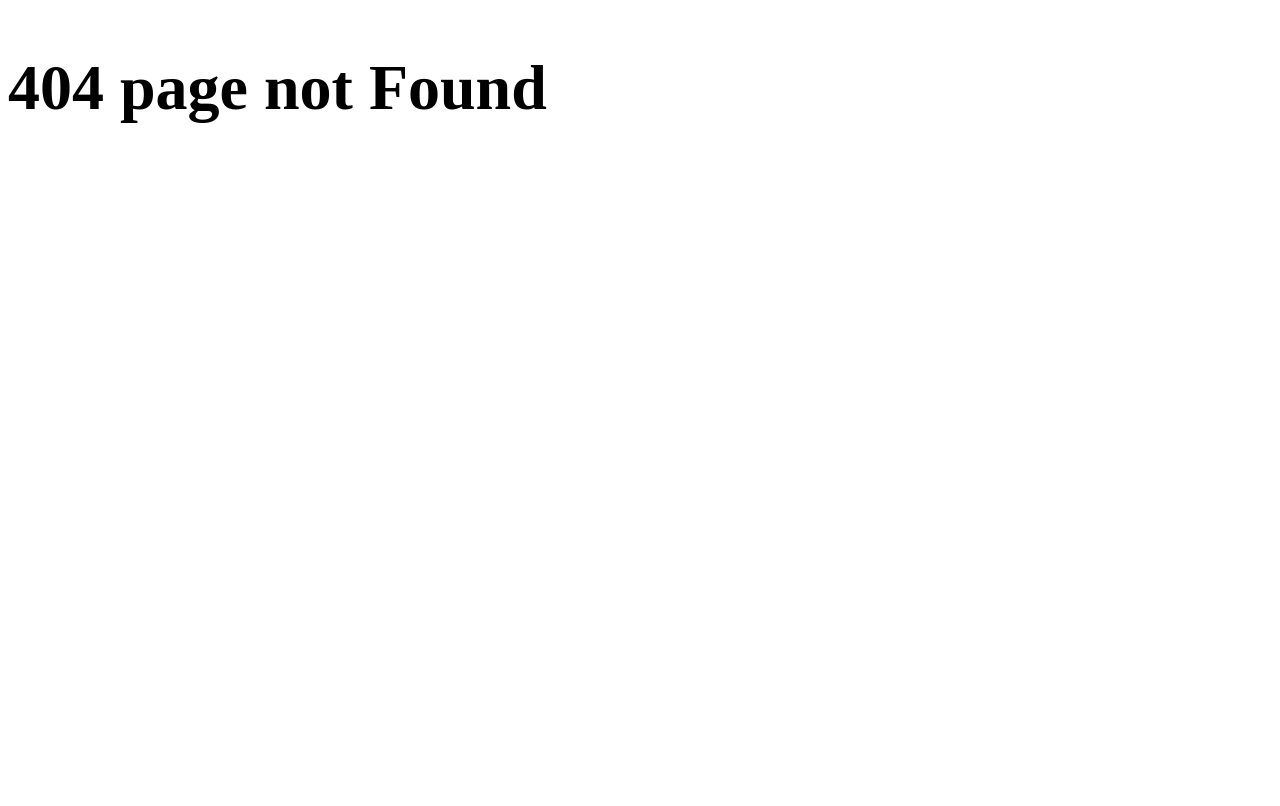
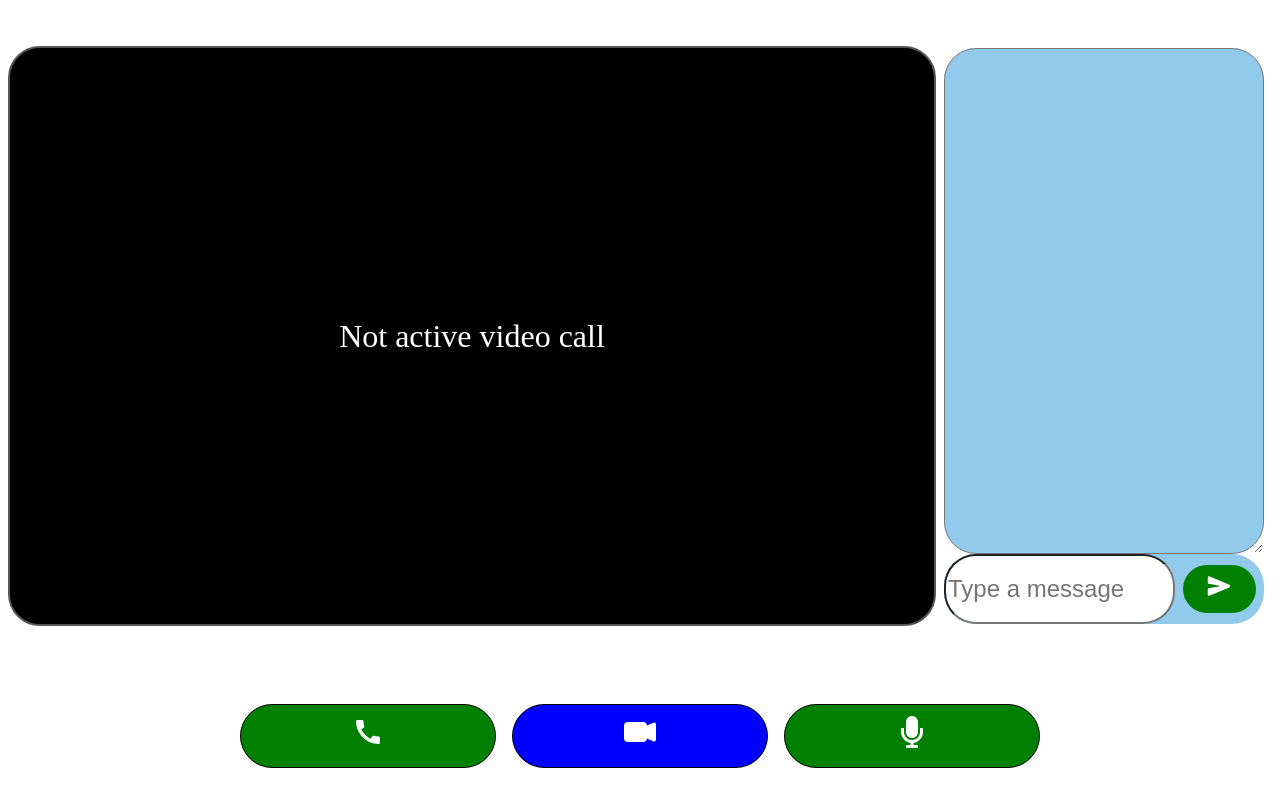
Before and after one commit to Carlosmtp/Videoconferencia, a React (Create React App) app: page /video-call in a window 1280 px wide. Before the commit this address had no page. Built offline with nearby package versions, Linux system fonts and the light colour scheme.

Commit message:
sketch of video-call page

```diff
--- a/package.json
+++ b/package.json
@@ -13,6 +13,7 @@
     "@types/react-dom": "^18.3.0",
     "react": "^18.3.0",
     "react-dom": "^18.3.0",
+    "react-icons": "^5.2.1",
     "react-router-dom": "^6.23.0",
     "react-scripts": "^5.0.1"
   },
--- a/src/pages/dashboard/Dashboard.tsx
+++ b/src/pages/dashboard/Dashboard.tsx
@@ -1,10 +1,31 @@
 import React from "react";
+import { useNavigate } from "react-router-dom";
+
+
 
 export default function Dashboard() {
+    const navigate = useNavigate();
+
+    const onHandleChat = () => {
+        alert("We're working on it!");
+    }
+
+    const onHandleVideoCall = () => {
+        navigate("/video-call");
+    }
+
     return (
         <div className="container">
             <h1 className="color-red text-align-center">Dashboard</h1>
             <span className="text-align-center">Welcome to the dashboard</span>
+            <div className="flex center-item">
+                <button onClick={onHandleChat} className="login-button background-color-green color-white">
+                    Chat
+                </button>
+                <button onClick={onHandleVideoCall} className="login-button background-color-blue color-white">
+                    Video call
+                </button>
+            </div>
         </div>
     );
 }
--- /dev/null
+++ b/src/pages/video-call/VideoCall.tsx
@@ -0,0 +1,40 @@
+import React from "react";
+import { useNavigate } from "react-router-dom";
+import "./stylesVideoCall.css";
+import { MdCall } from "react-icons/md";
+import { FaMicrophone } from "react-icons/fa";
+import { BsFillCameraVideoFill } from "react-icons/bs";
+import { IoSend } from "react-icons/io5";
+
+export default function VideoCall(){
+
+    return(
+        <div className="container">
+            <div className="flex center-item">
+                <div className="video-call-placeholder">
+                    <p>Not active video call</p>
+                </div>
+                <div className="video-call-chat">
+                    <textarea className="video-call-chat-history"></textarea>
+                    <div className="video-call-chat-input-area">
+                        <input type="text" className="video-call-chat-input-text" placeholder="Type a message" />
+                        <button className="send-button background-color-green color-white">
+                            <IoSend />
+                        </button>
+                    </div>
+                </div>
+            </div>
+            <div className="flex center-item">
+                <button className="login-button background-color-green color-white hover-darkgreen">
+                    <MdCall />{/* Start/Finish Video Call */}
+                </button>
+                <button className="login-button background-color-blue color-white hover-darkgreen">
+                    <BsFillCameraVideoFill />{/* Activate/Deactivate camera */}
+                </button>
+                <button className="login-button background-color-green color-white hover-darkblue">
+                    <FaMicrophone />{/* Activate/Deactivate Mic */}
+                </button>
+            </div>
+        </div>
+    )
+}
--- /dev/null
+++ b/src/pages/video-call/stylesVideoCall.css
@@ -0,0 +1,69 @@
+.video-call-placeholder{
+    width: 80vw;
+    height: 45vw; /* Keeps aspect ratio of 16:9 */
+    max-width: 1280px;
+    max-height: 720px;
+    background-color: black;
+    color: white;
+    display: flex;
+    justify-content: center;
+    align-items: center;
+    border: 2px solid #555;
+    border-radius: 2rem;
+}
+
+.video-call-chat{
+    width: 40vw;
+    height: 45vw;
+    max-width: 320px;
+    max-height: 720px;
+    display: flex;
+    flex-direction: column;
+    font-size: 1.5rem;
+    /* background-color: rgb(145, 202, 235); */
+    padding: 0.5rem;
+    border-radius: 2rem;
+}
+
+.video-call-chat-history{
+    flex: 1;
+    max-width: 320px;
+    background-color: rgb(145, 202, 235);
+    border-radius: 2rem;
+}
+
+.video-call-chat-input-area{
+    display: flex;
+    justify-content: space-between;
+    align-items: center;
+    max-width: 320px;
+    background-color: rgb(145, 202, 235);
+    border-radius: 2rem;
+}
+
+.video-call-chat-input-text{
+    min-height: 5vw;
+    /* max-width: 320px; */
+    width: 100%;
+    height: auto;
+    background-color: white;
+    font-size: 1.5rem;
+    border-radius: 2rem;
+}
+
+.send-button{
+    width: 100px;
+    height: 3rem;
+    background-color: green;
+    color: white;
+    border: none;
+    font-size: 1.5rem;
+    border-radius: 2rem;
+    cursor: pointer;
+    transition: 0.3s;
+    margin: 0.5rem;
+}
+
+.send-button:hover{
+    background-color: darkgreen;
+}
--- a/src/routes/RoutesChatEISC.tsx
+++ b/src/routes/RoutesChatEISC.tsx
@@ -1,18 +1,22 @@
+import React from "react";
 import { BrowserRouter, Route, Routes } from "react-router-dom";
 import Login from "../pages/login/Login.tsx";
 import Register from "../pages/register/Register.tsx";
 import NotFound from "../pages/not-found/NotFound.tsx";
 import Home from "../pages/home/Home.tsx";
 import Dashboard from "../pages/dashboard/Dashboard.tsx";
+import VideoCall from "../pages/video-call/VideoCall.tsx";
+
 
 export default function RoutesChatEISC() {
     return (
-        <BrowserRouter className="container">
+        <BrowserRouter>
             <Routes>
                 <Route path="/" element={<Home />} />
                 <Route path="/login" element={<Login />} />
                 <Route path="/register" element={<Register />} />
                 <Route path="/dashboard" element={<Dashboard />} />
+                <Route path="/video-call" element={<VideoCall />} />
                 <Route path="*" element={<NotFound />} />
             </Routes>
         </BrowserRouter>
--- a/src/styles.css
+++ b/src/styles.css
@@ -62,6 +62,10 @@
     display: flex;
 }
 
+.flex-column {
+    flex-direction: column;
+}
+
 .justify-center {
     justify-content: center;
 }
@@ -74,7 +78,7 @@
     display: flex;
     align-items: center;
     justify-content: center;
-    /* flex-grow: 1; */
+    flex-grow: 1;
 }
 
 /* Put things in a column */
@@ -93,3 +97,11 @@
     transition: 0.3s;
     margin: 0.5rem;
 }
+
+.hover-darkblue:hover {
+    background-color: darkblue;
+}
+
+.hover-darkgreen:hover {
+    background-color: darkgreen;
+}
```
Also changed, not shown: 1 other file (tests, documents, lock files or other folders).
